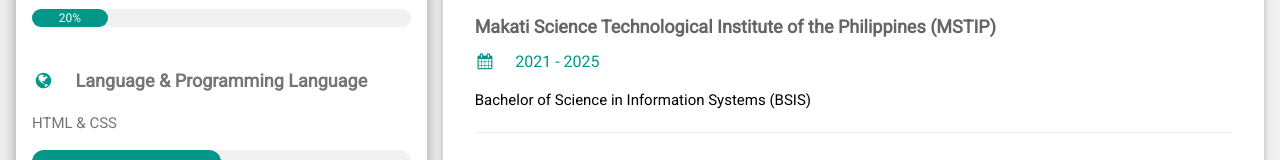
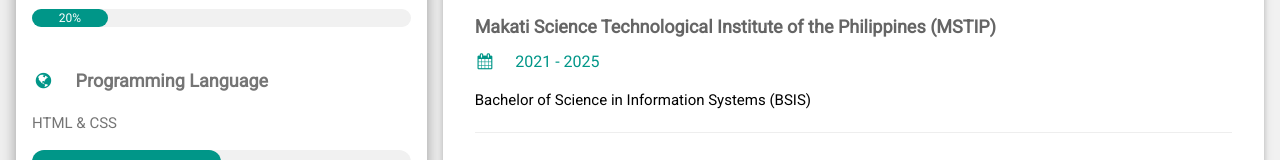
Before and after one commit to wizziekyle/Porfolio_CV, a plain HTML site: page index.html in a window 1280 px wide. Shown: the part 947-1107 px from the top of the page. Drawn offline with nearby package versions, Linux system fonts and the light colour scheme.

Commit message:
Update index.html

```diff
--- a/index.html
+++ b/index.html
@@ -31,7 +31,7 @@
 <img src="/Porfolio_CV/kylegradpic.jpeg" style="width:100%" alt="Kyle Nicdao"> <!-- Image for CV-->
 
 <div class="w3-display-bottomleft w3-container w3-text-black">
-<h2 class="w3-text-white">Lester Kyle E. Nicdao</h2> <!-- Header Name for CV-->
+<h2 class="w3-text-white">  Lester Kyle E. Nicdao</h2> <!-- Header Name for CV-->
 </div>
 
 </div>
@@ -108,7 +108,7 @@ style="width:20%">
 <p class="w3-large"> <!-- Container for Language & Programming Language-->
 <b>
 <i class="fa fa-globe fa-fw w3-margin-right w3-text-teal"></i>
-Language & Programming Language
+Programming Language
 </b>
 </p>
 
```
